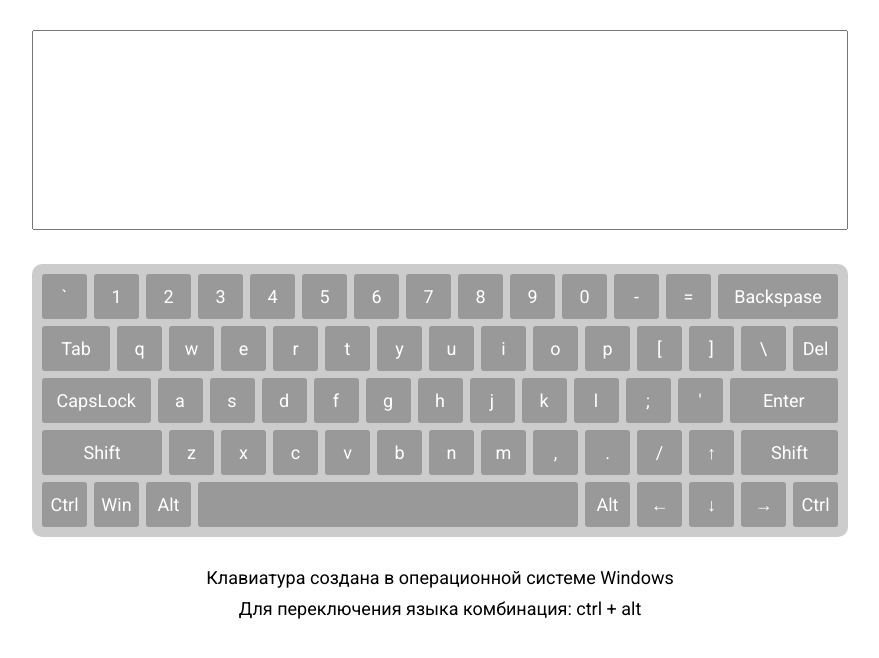
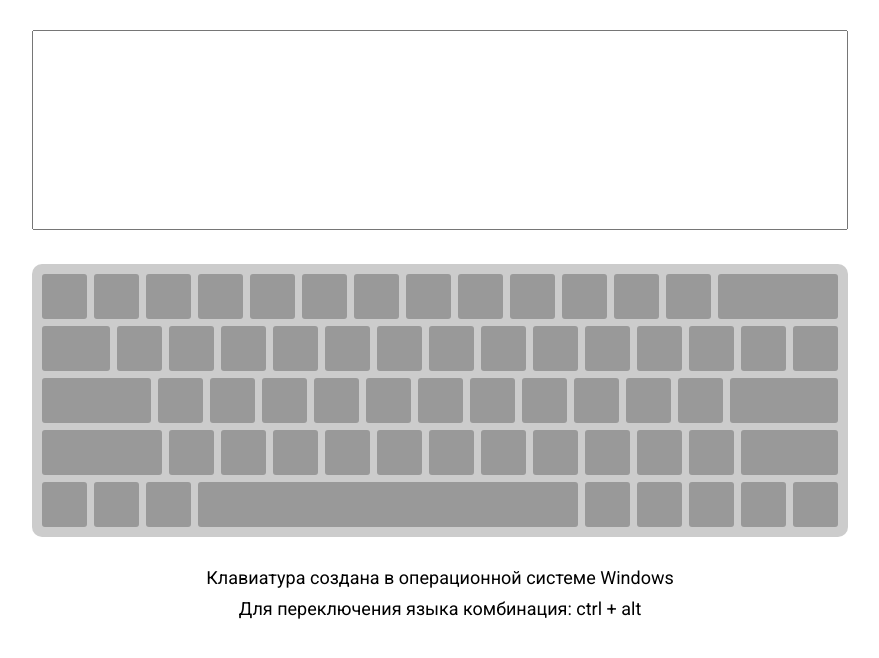
Before and after one commit to alex-bars25/virtual-keyboard, a plain HTML site: page index.html in a window 1280 px wide. Shown: the whole page, without its empty margins (200-1079 px from the left). Drawn offline with Linux system fonts and the light colour scheme.

Commit message:
feat: add html generation by js

```diff
--- a/index.html
+++ b/index.html
@@ -4,90 +4,10 @@
   <meta charset="UTF-8">
   <meta http-equiv="X-UA-Compatible" content="IE=edge">
   <meta name="viewport" content="width=device-width, initial-scale=1.0">
-  <title>Document</title>
+  <title>Virtual Keyboard</title>
   <link rel="stylesheet" href="./style.css">
 </head>
 <body>
-  <div class="wrapper">
-    <textarea class="textarea" cols="50" rows="5"></textarea>
-    <div class="keyboard-wrapper">
-      <div class="keyboard-row">
-        <button class="key">`</button>
-        <button class="key">1</button>
-        <button class="key">2</button>
-        <button class="key">3</button>
-        <button class="key">4</button>
-        <button class="key">5</button>
-        <button class="key">6</button>
-        <button class="key">7</button>
-        <button class="key">8</button>
-        <button class="key">9</button>
-        <button class="key">0</button>
-        <button class="key">-</button>
-        <button class="key">=</button>
-        <button class="key backspace">Backspase</button>
-      </div>
-      <div class="keyboard-row">
-        <button class="key tab">Tab</button>
-        <button class="key">q</button>
-        <button class="key">w</button>
-        <button class="key">e</button>
-        <button class="key">r</button>
-        <button class="key">t</button>
-        <button class="key">y</button>
-        <button class="key">u</button>
-        <button class="key">i</button>
-        <button class="key">o</button>
-        <button class="key">p</button>
-        <button class="key">[</button>
-        <button class="key">]</button>
-        <button class="key">\</button>
-        <button class="key del">Del</button>
-      </div>
-      <div class="keyboard-row">
-        <button class="key caps">CapsLock</button>
-        <button class="key">a</button>
-        <button class="key">s</button>
-        <button class="key">d</button>
-        <button class="key">f</button>
-        <button class="key">g</button>
-        <button class="key">h</button>
-        <button class="key">j</button>
-        <button class="key">k</button>
-        <button class="key">l</button>
-        <button class="key">;</button>
-        <button class="key">'</button>
-        <button class="key enter">Enter</button>
-      </div>
-      <div class="keyboard-row">
-        <button class="key shift left">Shift</button>
-        <button class="key">z</button>
-        <button class="key">x</button>
-        <button class="key">c</button>
-        <button class="key">v</button>
-        <button class="key">b</button>
-        <button class="key">n</button>
-        <button class="key">m</button>
-        <button class="key">,</button>
-        <button class="key">.</button>
-        <button class="key">/</button>
-        <button class="key">↑</button>
-        <button class="key shift right">Shift</button>
-      </div>
-      <div class="keyboard-row">
-        <button class="key ctrl">Ctrl</button>
-        <button class="key win">Win</button>
-        <button class="key alt">Alt</button>
-        <button class="key space"> </button>
-        <button class="key alt">Alt</button>
-        <button class="key arrow">←</button>
-        <button class="key arrow">↓</button>
-        <button class="key arrow">→</button>
-        <button class="key ctrl">Ctrl</button>
-      </div>
-    </div>
-    <p>Клавиатура создана в операционной системе Windows</p>
-    <p>Для переключения языка комбинация: ctrl + alt</p>
-  </div>
+  <script src="./script.js"></script>
 </body>
 </html>
--- /dev/null
+++ b/script.js
@@ -0,0 +1,35 @@
+const keyboard = [
+  ['Backquote', 'Digit1', 'Digit2', 'Digit3', 'Digit4', 'Digit5', 'Digit6', 'Digit7', 'Digit8', 'Digit9', 'Digit0', 'Minus', 'Equal', 'Backspace'],
+  ['Tab', 'KeyQ', 'KeyW', 'KeyE', 'KeyR', 'KeyT', 'KeyY', 'KeyU', 'KeyI', 'KeyO', 'KeyP', 'BracketLeft', 'BracketRight', 'Backslash', 'Delete'],
+  ['CapsLock', 'KeyA', 'KeyS', 'KeyD', 'KeyF', 'KeyG', 'KeyH', 'KeyJ', 'KeyK', 'KeyL', 'Semicolon', 'Quote', 'Enter'],
+  ['ShiftLeft', 'KeyZ', 'KeyX', 'KeyC', 'KeyV', 'KeyB', 'KeyN', 'KeyM', 'Comma', 'Period', 'Slash', 'ArrowUp', 'ShiftRight'],
+  ['ControlLeft', 'MetaLeft', 'AltLeft', 'Space', 'AltRight', 'ArrowLeft', 'ArrowDown', 'ArrowRight', 'ControlRight']
+];
+
+const wrapper = document.createElement('div');
+wrapper.className = 'wrapper';
+document.body.prepend(wrapper);
+
+const textarea = document.createElement('textarea');
+textarea.className = 'textarea';
+
+const keyboardWrapper = document.createElement('div');
+keyboardWrapper.className = 'keyboard-wrapper';
+
+const text = document.createElement('div');
+text.innerHTML = '<p>Клавиатура создана в операционной системе Windows</p><p>Для переключения языка комбинация: ctrl + alt</p>'
+
+wrapper.appendChild(textarea);
+wrapper.appendChild(keyboardWrapper);
+wrapper.appendChild(text);
+
+for (let row of keyboard) {
+  let keyboardRow = document.createElement('div');
+  keyboardRow.className = 'keyboard-row';
+  for (let key of row) {
+    let keyboardKey = document.createElement('button');
+    keyboardKey.className = `key ${key}`;
+    keyboardRow.appendChild(keyboardKey);
+  }
+  keyboardWrapper.appendChild(keyboardRow);
+}
--- a/style.css
+++ b/style.css
@@ -46,14 +46,15 @@
   border: none;
   border-radius: 3px;
   background: #999999;
+  transition:  0.3s;
 }
 
-.backspace, .tab, .caps, .enter, .shift, .space {
+.Backspace, .Tab, .CapsLock, .Enter, .ShiftLeft, .Space {
   width: 100%;
 }
 
-.right {
-  max-width: 97px;
+.ShiftRight {
+  min-width: 97px;
 }
 
 p {
@@ -61,3 +62,22 @@ p {
   text-align: center;
   margin: 10px;
 }
+
+.key:hover.active {
+  background: #708ee0;
+  border-radius: 10px;
+}
+
+.active {
+  background: #708ee0;
+  border-radius: 10px;
+}
+
+.key:hover {
+  cursor: pointer;
+  background: #9bb0eb;
+}
+
+.key:focus {
+  outline: none;
+}
```
